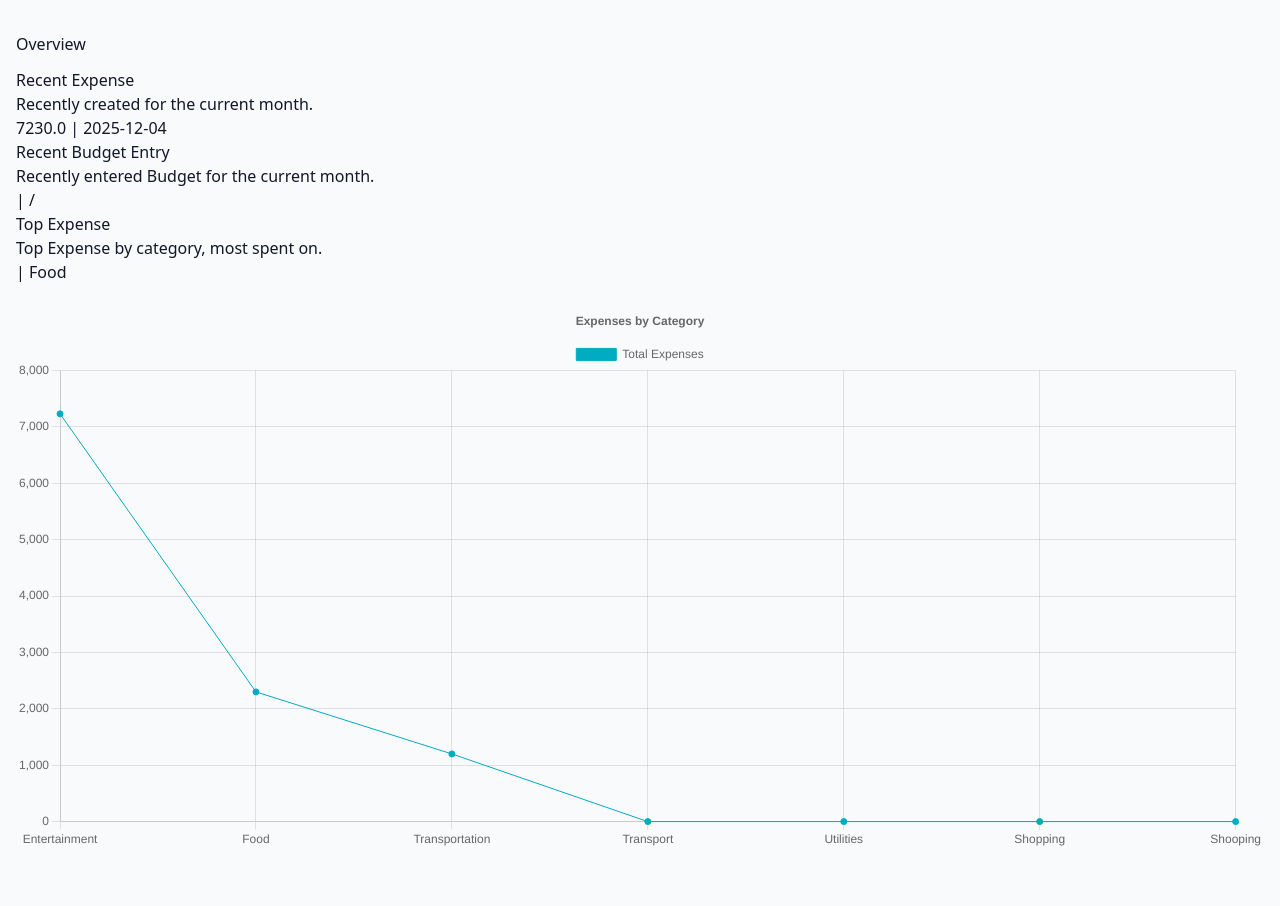
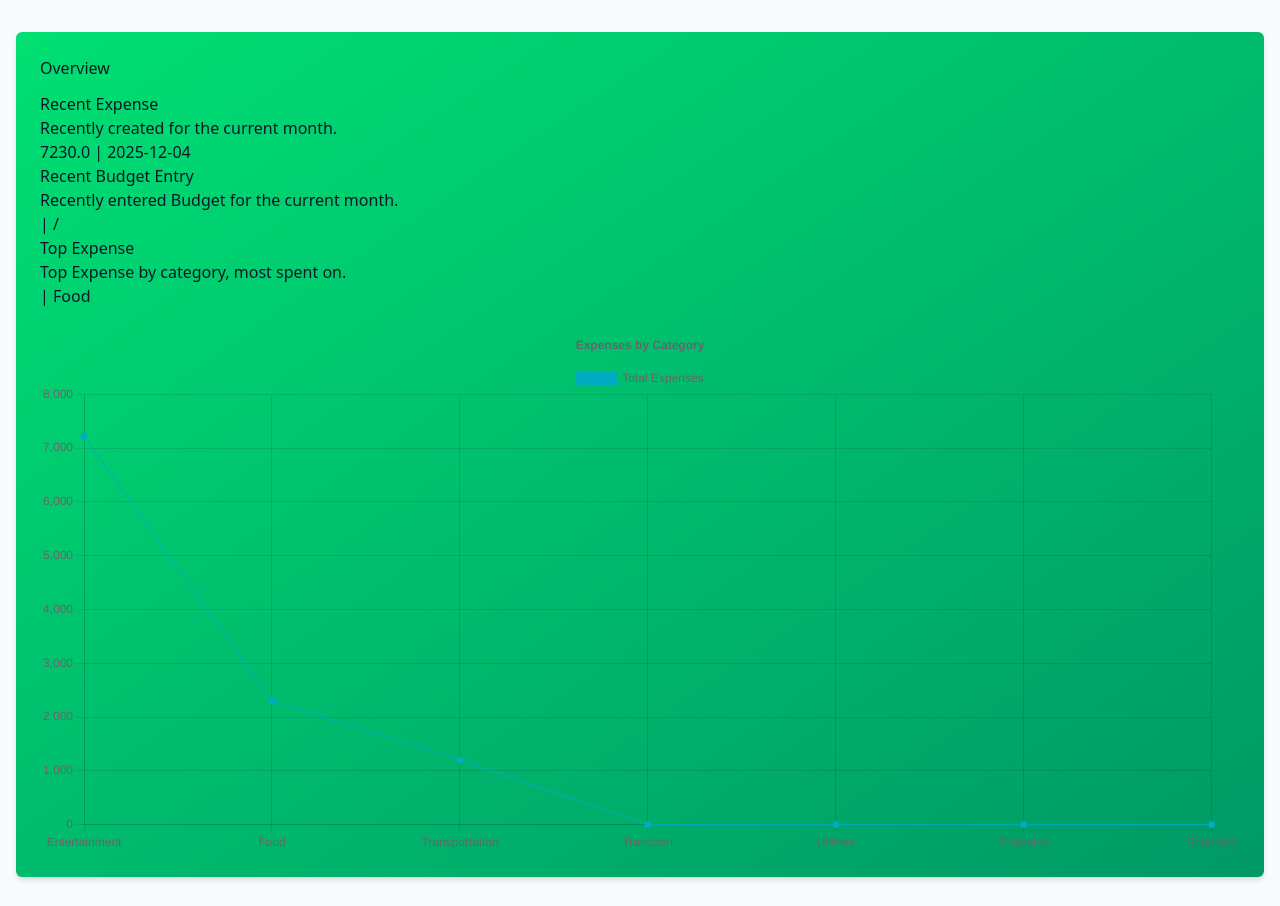
Before and after one commit to katGhost/flask-expense-tracker, a Flask app: template templates/index.html in a window 1280 px wide. Shown: the part 65-971 px from the top of the page. Run offline with Flask 3, Linux system fonts and the light colour scheme; the template is opened without the code that fills it: values that come from a table or form of the project are taken from there, others are empty; a user stored in the database is signed in; data comes from the database, SQL or seed files in the repository; style sheets or scripts are compiled from the project's sources; some libraries are stand-ins or nearby versions.

Commit message:
refactor: adjust index.html

```diff
--- a/templates/index.html
+++ b/templates/index.html
@@ -3,7 +3,7 @@
 {% block title %} Home {% endblock %}
 
 {% block main %}
-<div class="main-container">
+<div class="rounded-md bg-gradient-to-br from-green-400 to-emerald-600 p-6 text-gray-900 shadow-md dark:text-gray-100">
   <h3 class="mb-3 text-fg-brand">Overview</h3>
   <div class="mb-3 top">
     <!-- latest budget entered and some details about it -->
```
